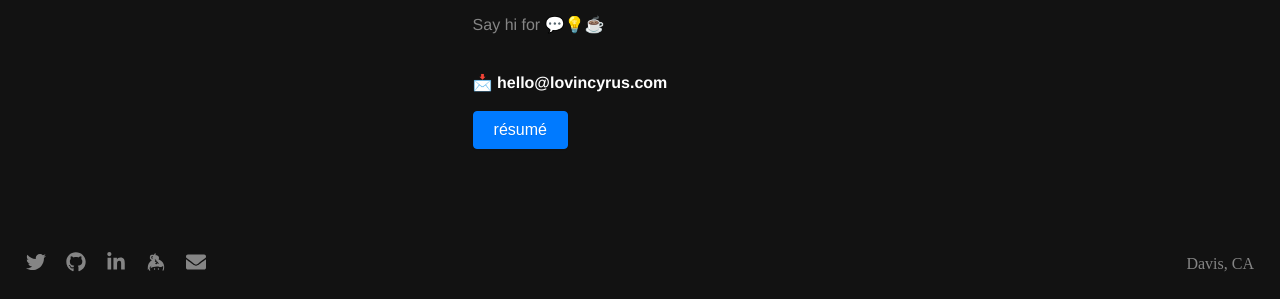
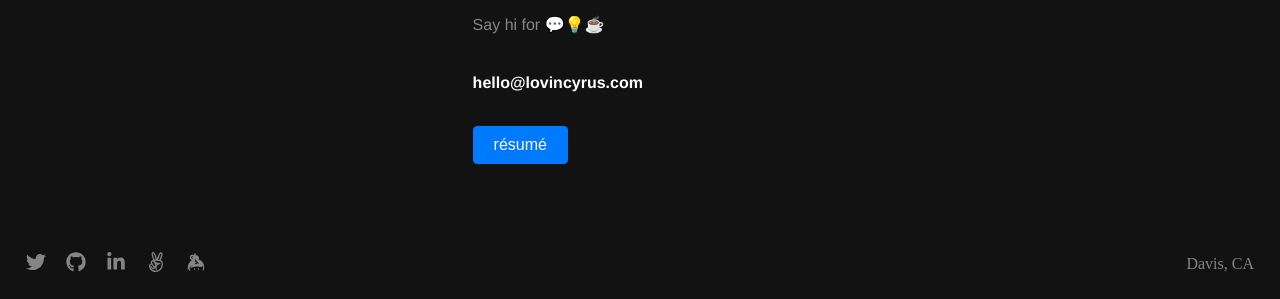
Before and after one commit to lovincyrus/personal-website, a Next.js app: page /about in a window 1280 px wide. Shown: the part 498-797 px from the top of the page. Built offline with nearby package versions, Linux system fonts and the light colour scheme; a web font is replaced by a local one.

Commit message:
Replace mail with angellist

```diff
--- a/components/Clipboard.js
+++ b/components/Clipboard.js
@@ -18,7 +18,7 @@ class Clipboard extends React.Component {
     return (
       <React.Fragment>
         <CopyToClipboard onCopy={this.onCopy} text="hello@lovincyrus.com">
-          <p>📩 <strong>hello@lovincyrus.com</strong>{" "}{this.state.copied ? <span>— Yay! Copied my email 🎉</span> : null}</p>
+          <p><strong>hello@lovincyrus.com</strong>{" "}{this.state.copied ? <span>— I gotchu 🙌</span> : null}</p>
         </CopyToClipboard>
 
         <style jsx>
--- a/components/footer.js
+++ b/components/footer.js
@@ -1,9 +1,8 @@
 import { library, config } from '@fortawesome/fontawesome-svg-core'
 import { FontAwesomeIcon } from '@fortawesome/react-fontawesome'
-import { faEnvelope } from '@fortawesome/free-solid-svg-icons'
-import { faTwitter, faGithub, faLinkedinIn, faKeybase } from '@fortawesome/free-brands-svg-icons'
+import { faTwitter, faGithub, faLinkedinIn, faKeybase, faAngellist } from '@fortawesome/free-brands-svg-icons'
 
-library.add(faTwitter, faGithub, faLinkedinIn, faKeybase, faEnvelope);
+library.add(faTwitter, faGithub, faLinkedinIn, faKeybase, faAngellist);
 
 // https://fontawesome.com/how-to-use/with-the-api/setup/configuration
 config.autoAddCss = false
@@ -35,17 +34,17 @@ export default () => (
           className="contact-icon"
         />
       </a>
-      <a target="_blank" href="https://keybase.io/lovincyrus" rel="noopener noreferrer">
+      <a target="_blank" href="https://angel.co/lovincyrus" rel="noopener noreferrer">
         <FontAwesomeIcon
-          icon={["fab", "keybase"]}
+          icon={["fab", "angellist"]}
           color="#858585"
           size="lg"
           className="contact-icon"
         />
       </a>
-      <a target="_blank" href="mailto:hello@lovincyrus.com" rel="noopener noreferrer">
+      <a target="_blank" href="https://keybase.io/lovincyrus" rel="noopener noreferrer">
         <FontAwesomeIcon
-          icon={faEnvelope}
+          icon={["fab", "keybase"]}
           color="#858585"
           size="lg"
           className="contact-icon"
--- a/pages/about.js
+++ b/pages/about.js
@@ -134,6 +134,7 @@ export default () => (
         color: #FFF;
         background-color: #007AFF;
         text-shadow: 0 1px 1px rgba(0,0,0,0.08);
+        transform: translateY(15px);
       }
 
       @media screen and (min-width: 60em) {
```
